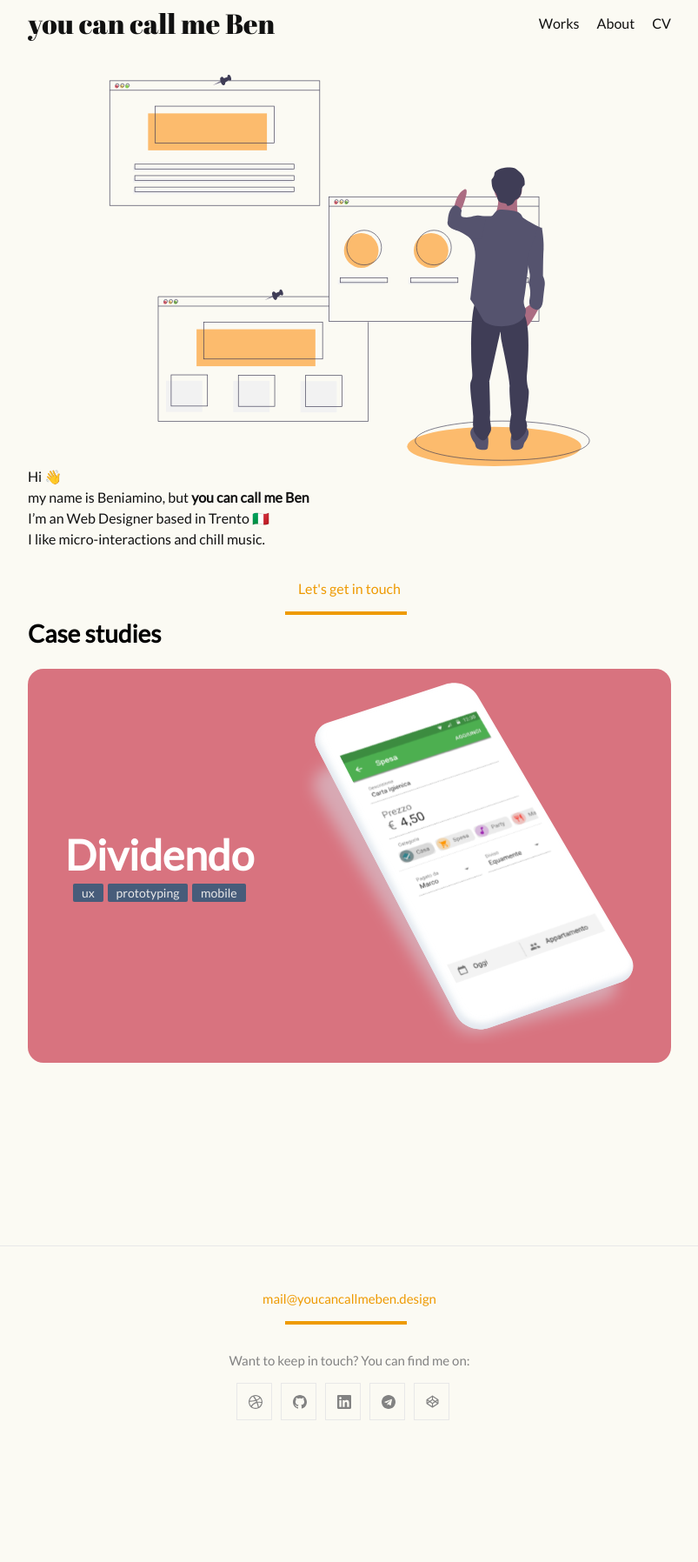
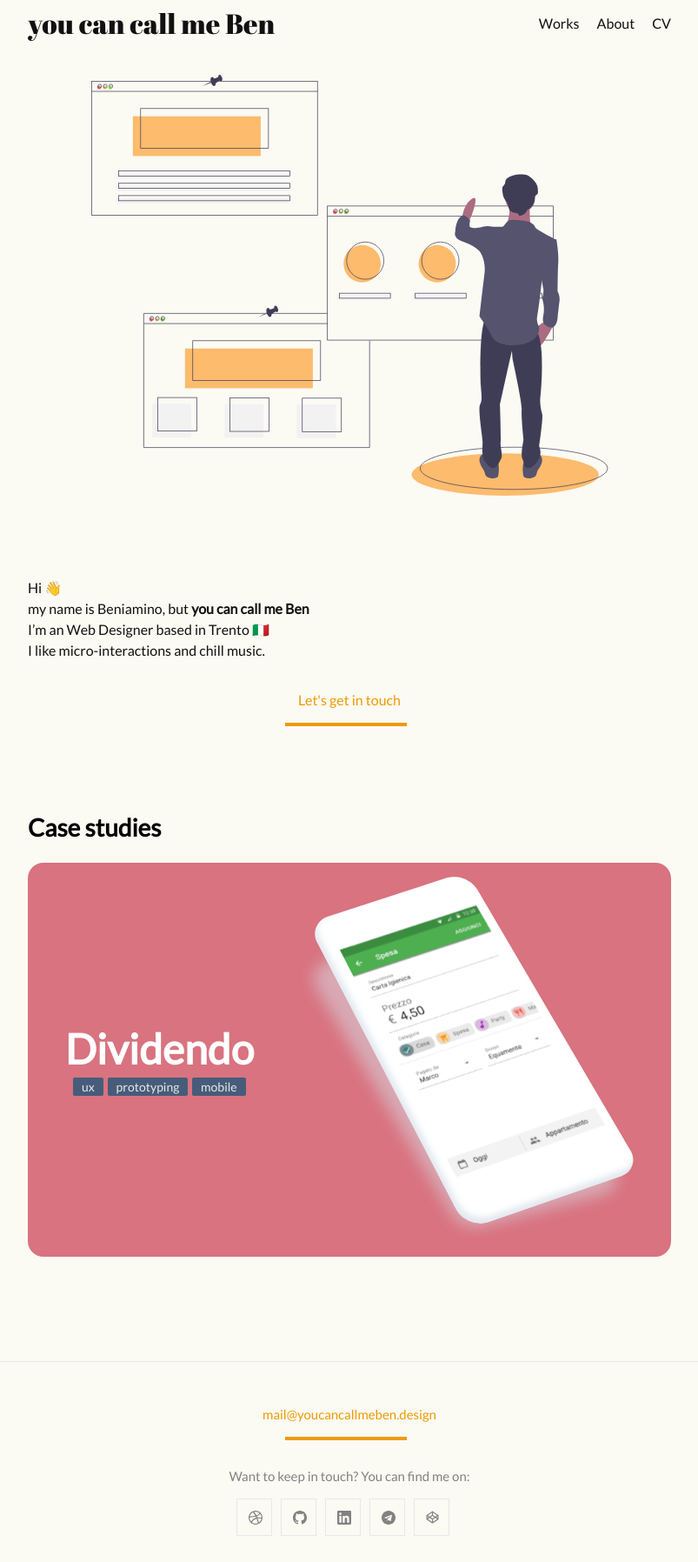
Before and after one commit to youcancallmeben/portfolio, a Jekyll site: the page built from index.md, in a window 1280 px wide. Shown: the whole page at 87% size, without its empty margins (238-1041 px from the left). Built offline with Jekyll 4.4.1, drawn with Linux system fonts in a browser that asks for light colours; nearby versions of some CDN libraries; before the commit the page ends 1663 px from its top, so only the background shows below that.

```diff
--- a/_includes/footer.html
+++ b/_includes/footer.html
@@ -25,7 +25,6 @@
             {%- endif -%}
             </li> -->
 
-
             <!-- {%- if site.email -%}
             <li><a class="u-email" href="mailto:{{ site.email }}">{{ site.email }}</a></li>
             {%- endif -%} -->
--- a/_layouts/home.html
+++ b/_layouts/home.html
@@ -10,7 +10,8 @@ layout: default
   <div id="onboarding">
     <object id="hero" type="image/svg+xml" data="{{ site.baseurl }}/assets/svg/{{ page.svg }}"></object>
     <div data-aos="fade-up">
-      <div id="intro">{{ page.intro }}</div>
+      <!-- <div id="intro">{{ page.intro }}</div> -->
+      <div id="intro">
         <div id="introText">{{ content }}</div>
         <!-- <div id="contact-me">{{ page.contactme }}</div> -->
         <div class="svg-wrapper">
@@ -20,6 +21,8 @@ layout: default
             </svg>
             <div id="mailme">Let's get in touch</div>
           </a>
+        </div>
+      </div>
     </div>
   </div>
 
@@ -41,7 +44,6 @@ layout: default
                   {{ post.title | escape }}
                 </h3>
               </div>
-
               <div class="post-meta tags">
                 {% for tag in post.tag %}
                 <div class="tag">{{ tag }}</div>
@@ -55,9 +57,7 @@ layout: default
         </a>
       </li>
       {%- endfor -%}
-
     </ul>
     {%- endif -%}
   </div>
-
 </div>
--- a/_sass/minima/home.scss
+++ b/_sass/minima/home.scss
@@ -1,8 +1,15 @@
 #onboarding {
     display: grid;
-    grid-template-rows: 50vh 2fr;
+    grid-template-rows: calc(60vh - 56px) 40vh;
     align-items: center;
-    margin-bottom: 10vh;
+    // margin-bottom: 10vh;
+
+    // #intro {
+    //     display: flex;
+    //     flex-direction: row;
+    //     align-items: center;
+    // }
+
 
     #hero {
         width: 100%;
```
Also changed, not shown: index.md (+2 -2 lines). Lines whose indentation alone changed are shown as unchanged.
